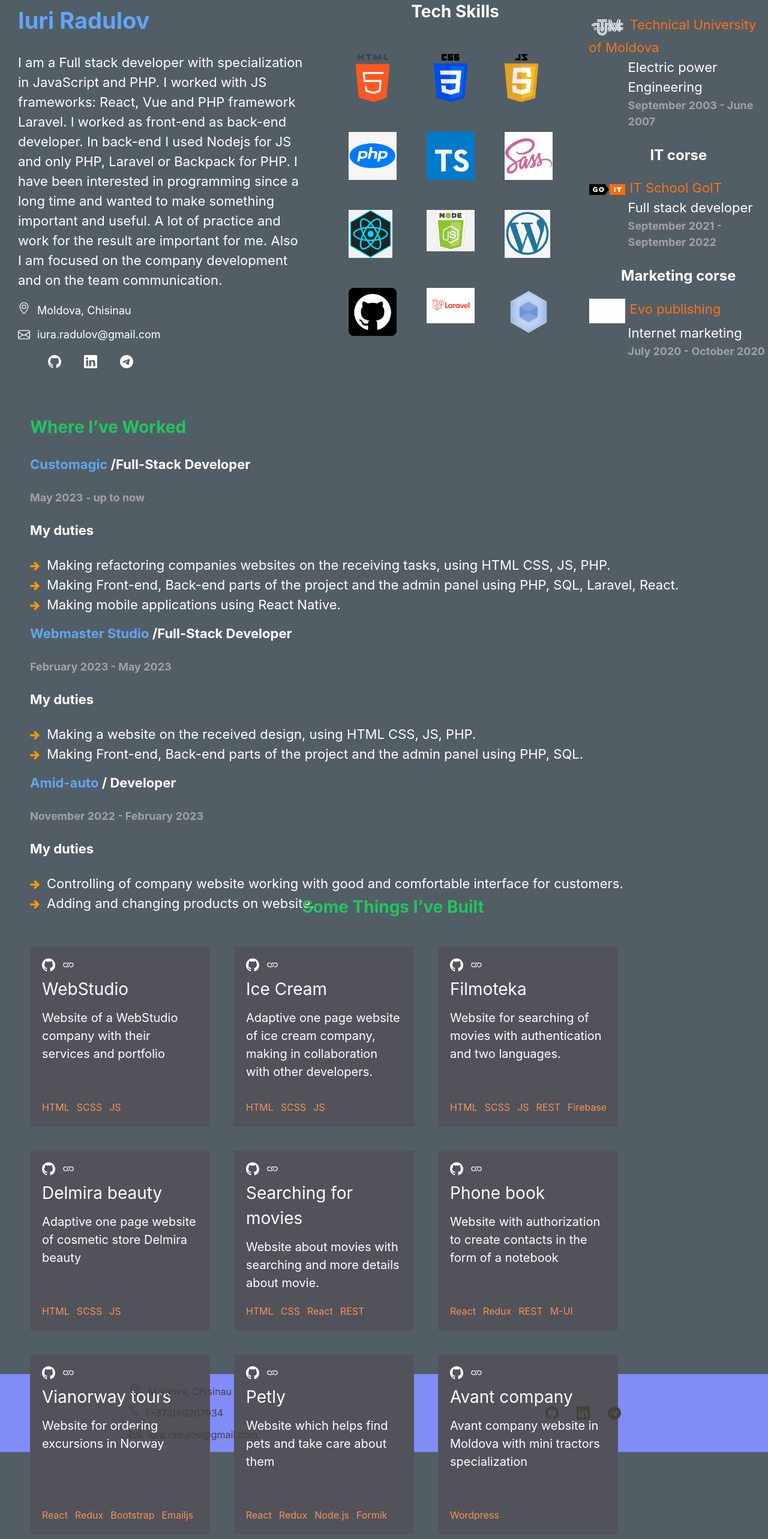
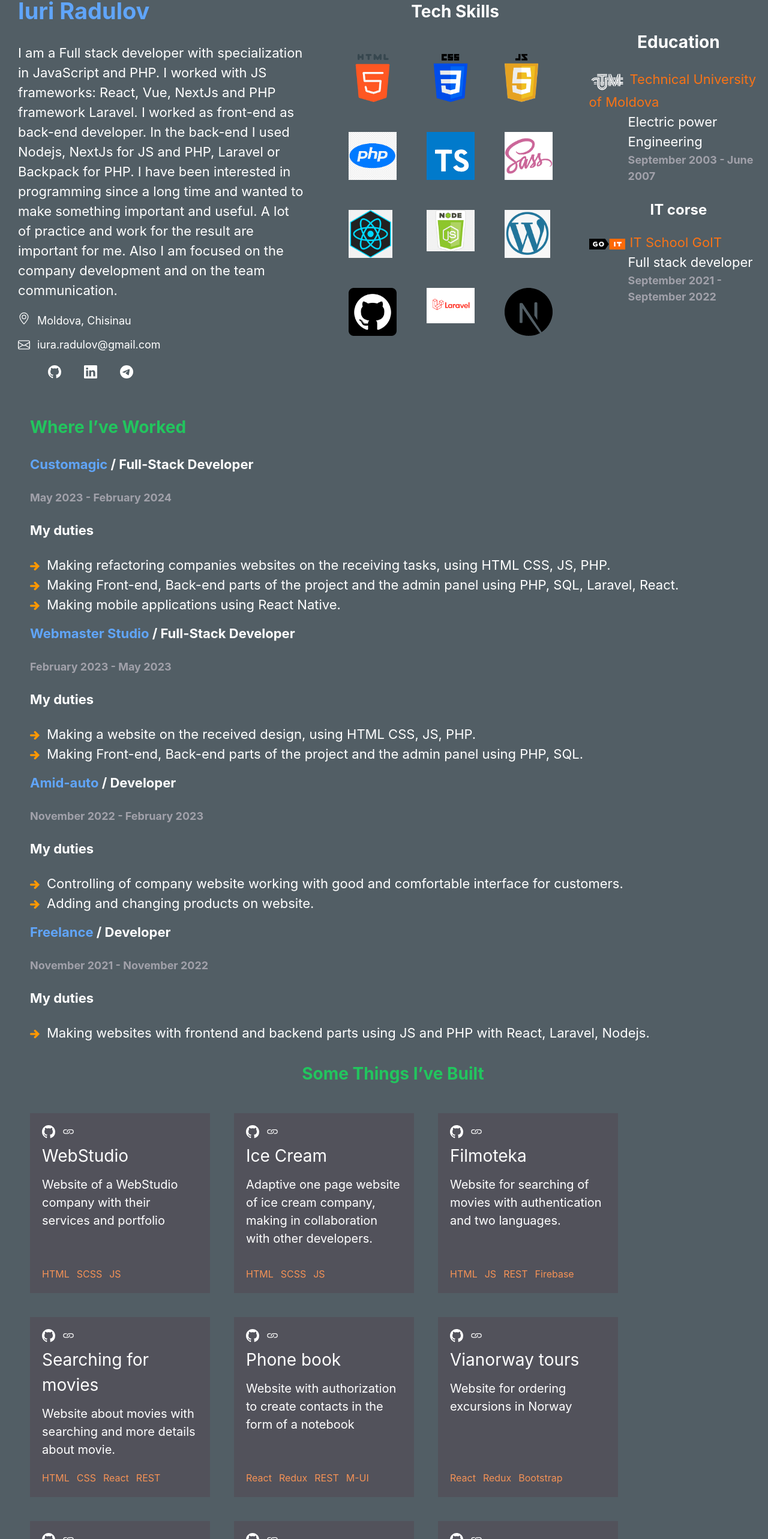
Before and after one commit to Iura-Radulov/portfolio, a React (Create React App) app: page / in a window 1280 px wide. Shown: the part 174-2740 px from the top of the page at 60% size. Built offline with nearby package versions, Linux system fonts and the light colour scheme.

Commit message:
19.02.24

```diff
--- a/src/components/About.jsx
+++ b/src/components/About.jsx
@@ -4,7 +4,7 @@ import Work from './Work';
 import iconArray from './IconArray';
 import utmLogo from '../icons/utm-logo.svg';
 import goitIcon from '../icons/goitIcon.png';
-import evoLogo from '../images/evo-publishing.png';
+// import evoLogo from '../images/evo-publishing.png';
 import {
   gitHubIcon,
   linkedInIcon,
@@ -26,13 +26,13 @@ export default function About() {
           </p>
           <p className="text-[22px] mb-5">
             I am a Full stack developer with specialization in JavaScript and
-            PHP. I worked with JS frameworks: React, Vue and PHP framework
-            Laravel. I worked as front-end as back-end developer. In back-end I
-            used Nodejs for JS and only PHP, Laravel or Backpack for PHP. I have
-            been interested in programming since a long time and wanted to make
-            something important and useful. A lot of practice and work for the
-            result are important for me. Also I am focused on the company
-            development and on the team communication.
+            PHP. I worked with JS frameworks: React, Vue, NextJs and PHP
+            framework Laravel. I worked as front-end as back-end developer. In
+            the back-end I used Nodejs, NextJs for JS and PHP, Laravel or
+            Backpack for PHP. I have been interested in programming since a long
+            time and wanted to make something important and useful. A lot of
+            practice and work for the result are important for me. Also I am
+            focused on the company development and on the team communication.
           </p>
           <div>
             <div className="flex">
@@ -105,7 +105,7 @@ export default function About() {
           <p className="font-bold text-[18px] mb-[25px] pl-[65px] text-zinc-400">
             September 2021 - September 2022
           </p>
-          <p className="font-bold text-[24px] mb-[20px] text-center">
+          {/* <p className="font-bold text-[24px] mb-[20px] text-center">
             Marketing corse
           </p>
           <img src={evoLogo} className="w-[60px] inline" alt="" />
@@ -115,7 +115,7 @@ export default function About() {
           <p className="text-[22px] pl-[65px]">Internet marketing</p>
           <p className="font-bold text-[18px] mb-[25px] pl-[65px] text-zinc-400">
             July 2020 - October 2020
-          </p>
+          </p> */}
         </div>
       </div>
       <Experience title="Experience" dark={true} id="experience" />
--- a/src/components/Contact.jsx
+++ b/src/components/Contact.jsx
@@ -11,9 +11,9 @@ export default function Contact({ id }) {
   return (
     <div
       id={id}
-      className="flex items-center justify-around h-[130px] bg-indigo-400 text-stone-700"
+      className="md:flex items-center justify-around md:h-[130px] bg-indigo-400 text-stone-700 py-5 pl-4"
     >
-      <div>
+      <div className="mb-4 md:mb-0">
         <div className="flex">
           {geoIcon}
           <p className="mb-3 ml-3">Moldova, Chisinau</p>
@@ -26,7 +26,11 @@ export default function Contact({ id }) {
         </div>
         <div className="flex mt-3">
           {mailIcon}
-          <a href="mailto:iura.radulov@gmail.com" target="blank" className="ml-3">
+          <a
+            href="mailto:iura.radulov@gmail.com"
+            target="blank"
+            className="ml-3"
+          >
             iura.radulov@gmail.com
           </a>
         </div>
--- a/src/components/Experience.jsx
+++ b/src/components/Experience.jsx
@@ -2,7 +2,7 @@ import rightArrow from '../icons/right-arroy.png';
 
 export default function Experience({ id }) {
   return (
-    <div className="lg:h-screen pl-[50px]" id={id}>
+    <div className="md:h-full pl-[50px] mb-[30px]" id={id}>
       <p className="font-bold text-[28px] mb-[25px] text-green-500">
         Where I’ve Worked
       </p>
@@ -10,10 +10,10 @@ export default function Experience({ id }) {
       <div>
         <p className="font-bold text-[22px] mb-[25px]">
           <span className="text-blue-400">Customagic</span> /
-          <span>Full-Stack Developer</span>
+          <span> Full-Stack Developer</span>
         </p>
         <p className="font-bold text-[18px] mb-[25px] text-zinc-400">
-          May 2023 - up to now
+          May 2023 - February 2024
         </p>
         <p className="font-bold text-[22px] mb-[25px] ">My duties</p>
         <ul className="text-[22px] mb-[15px]">
@@ -37,7 +37,7 @@ export default function Experience({ id }) {
       <div>
         <p className="font-bold text-[22px] mb-[25px]">
           <span className="text-blue-400">Webmaster Studio</span> /
-          <span>Full-Stack Developer</span>
+          <span> Full-Stack Developer</span>
         </p>
         <p className="font-bold text-[18px] mb-[25px] text-zinc-400">
           February 2023 - May 2023
@@ -78,51 +78,23 @@ export default function Experience({ id }) {
         </ul>
       </div>
 
-      {/* <div>
+      <div>
         <p className="font-bold text-[22px] mb-[25px]">
-          <span className="text-blue-400">Moonglow</span> /
-          <span>Website administrator</span>
+          <span className="text-blue-400">Freelance</span> /
+          <span> Developer</span>
         </p>
         <p className="font-bold text-[18px] mb-[25px] text-zinc-400">
-          September 2022 - November 2022
+          November 2021 - November 2022
         </p>
         <p className="font-bold text-[22px] mb-[25px] ">My duties</p>
         <ul className="text-[22px] mb-[15px]">
           <li>
             <img src={rightArrow} className="w-4 inline mr-3" alt="" />
-            Controlling of company website working with good and comfortable
-            interface for customers.
-          </li>
-          <li>
-            <img src={rightArrow} className="w-4 inline mr-3" alt="" />
-            Adding and changing products on website.
+            Making websites with frontend and backend parts using JS and PHP
+            with React, Laravel, Nodejs.
           </li>
         </ul>
       </div>
-      <div>
-        <p className="font-bold text-[22px] mb-[25px]">
-          <span className="text-blue-400">Evo Publishing</span> /
-          <span>Marketing assistant</span>
-        </p>
-        <p className="font-bold text-[18px] mb-[25px] text-zinc-400">
-          January 2021 - July 2021
-        </p>
-        <p className="font-bold text-[22px] mb-[25px] ">My duties</p>
-        <ul className="text-[22px] mb-[15px]">
-          <li>
-            <img src={rightArrow} className="w-4 inline mr-3" alt="" />
-            Analysis of competitors and market
-          </li>
-          <li>
-            <img src={rightArrow} className="w-4 inline mr-3" alt="" />
-            Definition of target audience
-          </li>
-          <li>
-            <img src={rightArrow} className="w-4 inline mr-3" alt="" />
-            Conversion accounting.
-          </li>
-        </ul>
-      </div> */}
     </div>
   );
 }
--- a/src/components/IconArray.js
+++ b/src/components/IconArray.js
@@ -6,10 +6,10 @@ import tsIcon from '../icons/typescript.svg';
 import phpIcon from '../icons/php.png';
 import reactIcon from '../icons/react.png';
 import gitIcon from '../icons/git2.png';
-import wpIcon from '../icons/web-pack.png';
 import wordPressIcon from '../icons/word-press3.png';
 import nodeIcon from '../icons/node-js.png';
 import laravelIcon from '../icons/laravel.png';
+import nextIcon from '../icons/next-js.svg';
 
 const iconArray = [
   htmlIcon,
@@ -23,7 +23,7 @@ const iconArray = [
   wordPressIcon,
   gitIcon,
   laravelIcon,
-  wpIcon,
+  nextIcon,
 ];
 
 export default iconArray;
--- a/src/components/Navigation.jsx
+++ b/src/components/Navigation.jsx
@@ -8,6 +8,7 @@ const styles = {
     top: 0,
     justifyContent: 'flex-end',
     alignItems: 'center',
+    flexWrap: 'wrap',
     borderBottom: '1px solid #2A363B',
     padding: 20,
     backgroundColor: 'black',
--- a/src/components/Work.jsx
+++ b/src/components/Work.jsx
@@ -1,7 +1,4 @@
-// import { imageListClasses } from '@mui/material';
 import { gitHubIcon, linkIcon } from 'icons/svgIcon/svgIcons';
-// import { useState } from 'react';
-// import Backdrop from '@mui/material/Backdrop';
 
 import portfolio from './portfolioItem';
 
@@ -15,7 +12,7 @@ export default function Work({ id }) {
 
   // };
   return (
-    <div className="lg:h-screen pl-[30px]" id={id}>
+    <div className="md:h-full pl-[30px]" id={id}>
       <p className="font-bold text-[28px] mb-[25px] text-center text-green-500">
         Some Things I’ve Built
       </p>
@@ -54,9 +51,13 @@ export default function Work({ id }) {
                   </a>
                 </div>
               </div>
-              <p className="text-[28px] mb-3 mt-2 flex-none">{item.title}</p>
+              <p className="text-[28px] mb-3 mt-2 flex-none">
+                <a href={item.link} target="blank">
+                  {item.title}
+                </a>
+              </p>
               <p className="text-[20px] flex-1">{item.description}</p>
-              <ul className="flex text-[#F59256]">
+              <ul className="flex flex-wrap text-[#F59256]">
                 {item.technologies.map(tech => (
                   <li className="mr-3">{tech}</li>
                 ))}
--- a/src/components/portfolioItem.js
+++ b/src/components/portfolioItem.js
@@ -26,19 +26,12 @@ const portfolio = [
     title: 'Filmoteka',
     description:
       'Website for searching of movies with authentication and two languages.',
-    technologies: ['HTML', 'SCSS', 'JS', 'REST', 'Firebase'],
+    technologies: ['HTML', 'JS', 'REST', 'Firebase'],
     gitLink: 'https://github.com/Iura-Radulov/teamproject-filmoteka.git',
     link: 'https://iura-radulov.github.io/teamproject-filmoteka/',
     image: filmotekaImg,
   },
-  {
-    title: 'Delmira beauty',
-    description: 'Adaptive one page website of cosmetic store Delmira beauty',
-    technologies: ['HTML', 'SCSS', 'JS'],
-    gitLink: 'https://github.com/Iura-Radulov/delmira-beuty.git',
-    link: 'https://iura-radulov.github.io/delmira-beuty/',
-    image: delmiraImg,
-  },
+
   {
     title: 'Searching for movies',
     description:
@@ -60,7 +53,7 @@ const portfolio = [
   {
     title: 'Vianorway tours',
     description: 'Website for ordering excursions in Norway',
-    technologies: ['React', 'Redux', 'Bootstrap', 'Emailjs'],
+    technologies: ['React', 'Redux', 'Bootstrap'],
     gitLink: 'https://github.com/Iura-Radulov/bergen-gid.git',
     link: 'https://iura-radulov.github.io/bergen-gid/',
     image: delmiraImg,
@@ -71,6 +64,15 @@ const portfolio = [
     technologies: ['React', 'Redux', 'Node.js', 'Formik'],
     gitLink: 'https://github.com/Finkons/pets-project-front ',
     link: 'https://pets-project.vercel.app/',
+    image: delmiraImg,
+  },
+  {
+    title: 'Artisan',
+    description:
+      'Web service that helps to find performers and customers to provide services ',
+    technologies: ['NextJs', 'Tailwind', 'Flowbite React'],
+    gitLink: '/',
+    link: 'https://artisan-pl.onrender.com',
     image: delmiraImg,
   },
   {
```
Also changed, not shown: src/icons/next-js.svg (added), 1 other file (tests, documents, lock files or other folders).
